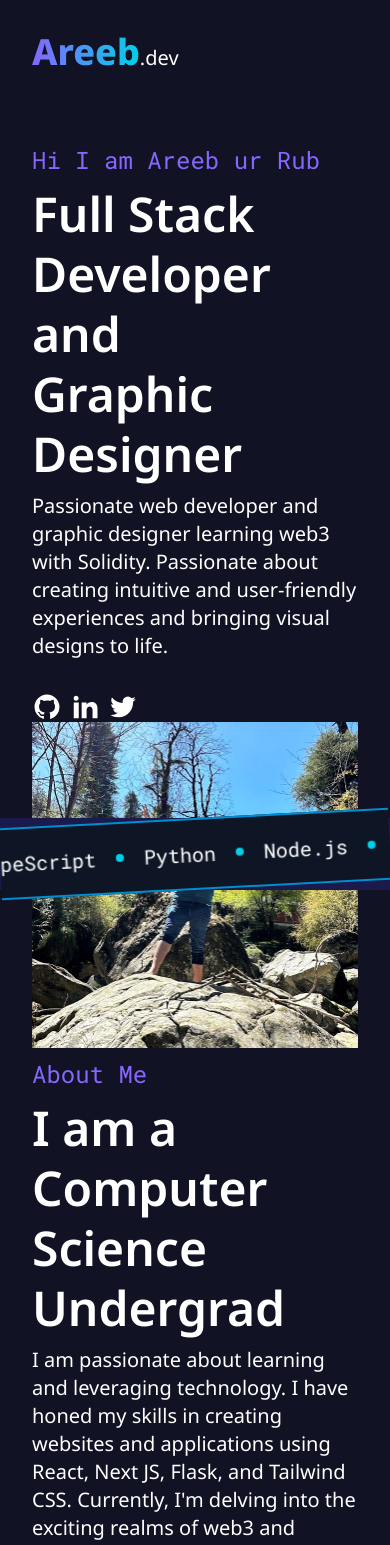
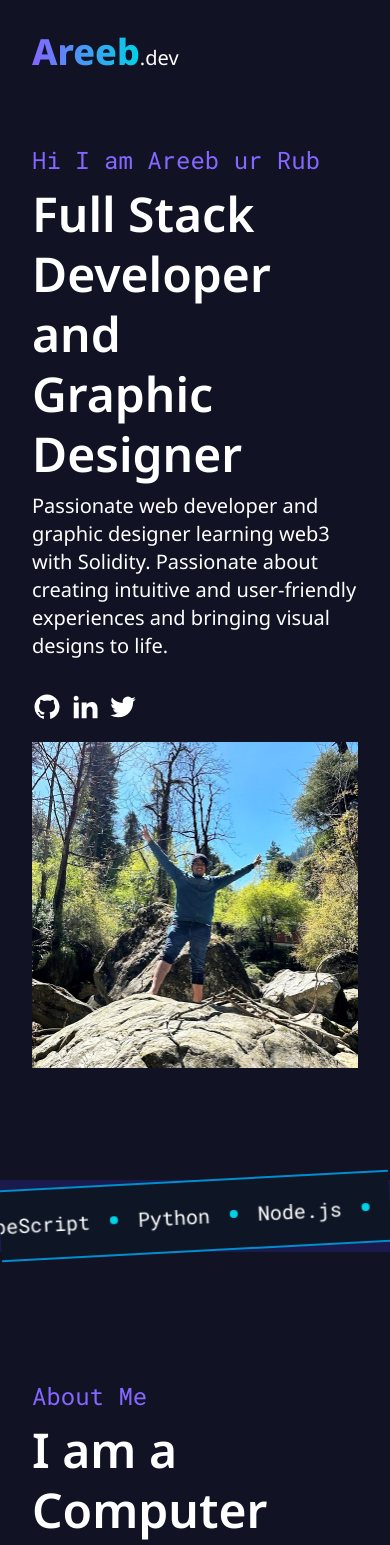
Before and after one commit to areeburrub/areeburrub.dev, a Next.js app: page / in a window 390 px wide. Shown: the top 1545 px of the page. Built offline with nearby package versions, Linux system fonts and the light colour scheme.

Commit message:
fix: hero height and utils.ts

```diff
--- a/src/app/page.tsx
+++ b/src/app/page.tsx
@@ -29,7 +29,7 @@ export default function Home() {
   return (
     <main className="flex text-xl min-h-screen flex-col items-center gap-10 pb-10">
 
-      <div className={"container grid grid-cols-12 w-full h-[60vh] mt-10"}>
+      <div className={"container grid grid-cols-12 w-full  mt-10 gap-5"}>
         <div className={"col-span-12 md:col-span-6 w-full flex flex-col items-start justify-center gap-2"}>
           <h3 className={roboto.className + " text-purple text-2xl"}>Hi I am Areeb ur Rub</h3>
           <h1 className={'text-5xl font-semibold leading-tight'}>
@@ -58,7 +58,7 @@ export default function Home() {
         </div>
       </div>
 
-      <div className={'w-full h-[14rem] mt-16 overflow-hidden'}>
+      <div className={'w-full h-[14rem] mt-2 md:mt-16 overflow-hidden'}>
       <div className={'w-full flex flex-col justify-center bg-violet mt-16'}>
         <div className={'w-full bg-violet-dark py-5 border-b-2 border-t-2 border-sky2 -rotate-3'}>
           <Marquee>
@@ -107,7 +107,7 @@ export default function Home() {
       </div>
       </div>
 
-      <div className={"container grid grid-cols-12 w-full h-[60vh] mt-10"}>
+      <div className={"container grid grid-cols-12 w-full h-[60vh] md:mt-10"}>
         <div className={"col-span-12 md:col-span-6 w-full flex flex-col items-start justify-center gap-2"}>
           <h3 className={roboto.className + " text-purple text-2xl"}>About Me</h3>
           <h1 className={'text-5xl font-semibold leading-tight'}>
--- /dev/null
+++ b/src/lib/utils.ts
@@ -0,0 +1,6 @@
+import { ClassValue, clsx } from "clsx"
+import { twMerge } from "tailwind-merge"
+
+export function cn(...inputs: ClassValue[]) {
+  return twMerge(clsx(inputs))
+}
```
